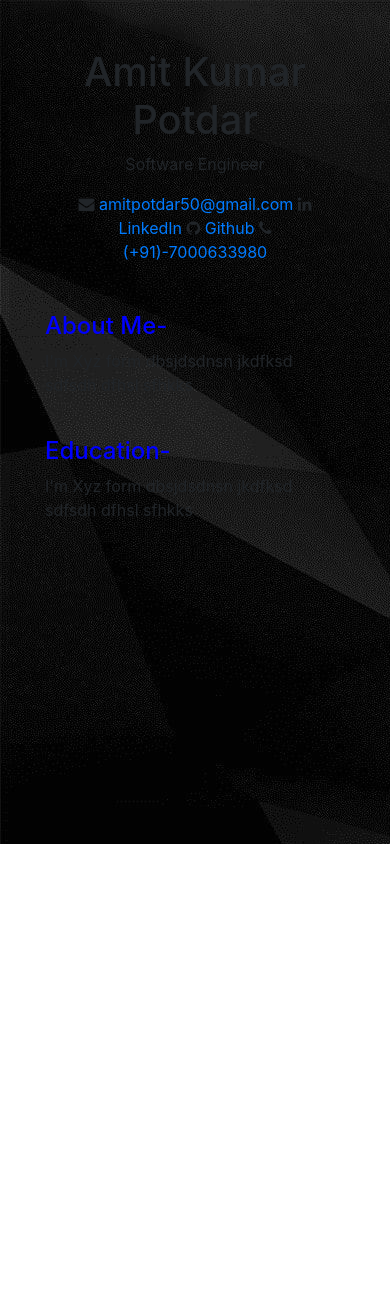
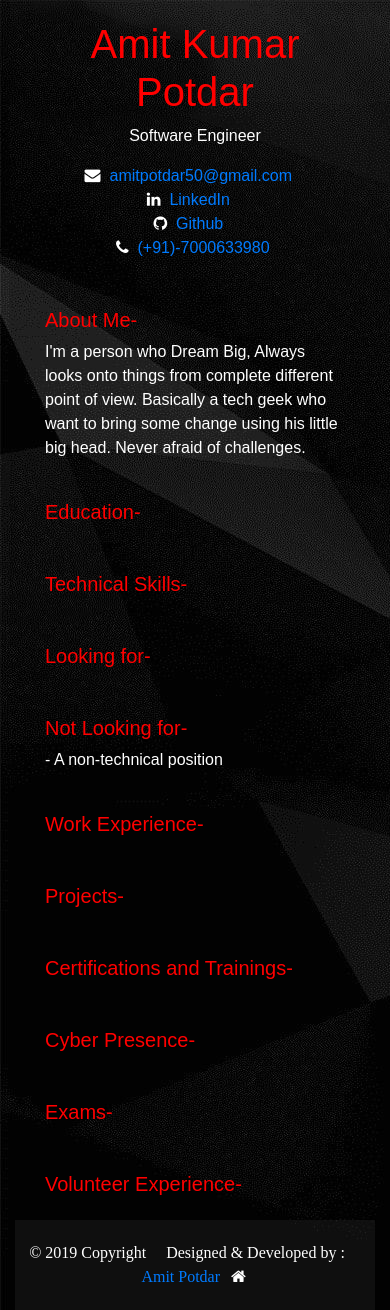
Before and after one commit to amit7566/amit7566.github.io, a plain HTML site: page resume.html in a window 390 px wide. Before the commit the page ends 844 px from the top, so only its background shows below. Drawn offline with nearby package versions, Linux system fonts and the light colour scheme.

Commit message:
resume.html updated

```diff
--- a/design.css
+++ b/design.css
@@ -1,10 +1,10 @@
 /* navbar */
 .navbar-custom {
     padding: 30px;
-    text-align: center;
-    justify-content: center;
-    margin: 60px 0 0 0;
-    background-color: rgba(128, 128, 128, .1)
+    justify-content: flex-end;
+    margin: 60px 0px 50px 0px;
+    background-color: rgba(128, 128, 128, .1);
+    font-family: serif;
 }
 
 .nav-list {
@@ -27,32 +27,55 @@
 
 body {
     background-image: url("bgtwo.jpg");
+    font-family: fantasy;
 }
-
-@media not all and (min-width: 750px) {
-    .navbar-custom {
-        text-align: center;
-        margin: 10px 0 0 0;
-        background-color: rgba(128, 128, 128, .1)
-    }
-
-    .custom-navlink {
-        margin: 10px;
-        padding: 4px;
-    }
+.profpic
+{
+    border-radius: 100%;
+    opacity: .8;
+    float: right;
+    top: 0;
+    left: 0;
+    position: relative;
+    margin:    -180px 0px 0px 0px;
 }
-
-
 .footer span {
     color: white;
-    margin: 0px 0px 5px 20px;
+    margin: 0px 0px 1px 0px;
 }
 
 .footer {
     bottom: 0;
-    position: relative;
+    position: fixed;
     left: 0;
     width: 100%;
     color: white;
     padding: 5px;
+    background-color: rgba(128, 128, 128, .1);
+    font-family: serif;
 }
+@media not all and (min-width: 750px) {
+    .navbar-custom {
+        text-align: center;
+        margin: 10px 0px 0px 0px;
+        background-color: rgba(128, 128, 128, .1);
+        padding:10px;
+        font-family: serif;
+    }
+
+    .custom-navlink {
+        margin: 5px;
+        padding: 2px;
+        font-size: 10px;
+    }
+    .footer {
+        bottom: 0;
+        position: relative;
+        left: 0;
+        width: 100%;
+        color: white;
+        padding: 5px;
+
+    }
+
+}
--- a/resume.css
+++ b/resume.css
@@ -1,8 +1,24 @@
 .name-header{
-
+ margin-top: 20px;
 	text-align: center;
 }
 
-.row h4{
-	color: blue;
+.row h5{
+	color: red;
 }
+p{
+	color: white;
+
+}
+i{
+	color: white;
+}
+h1{
+	color: red;
+}
+.socialprof{
+	justify-content: center;
+	text-align: center;
+	margin: auto;
+	padding: auto;
+}
--- a/resume.html
+++ b/resume.html
@@ -1,9 +1,10 @@
 <!DOCTYPE html>
 <html>
+
 <head>
 	<title>Resume</title>
 	<link rel="stylesheet" href="https://maxcdn.bootstrapcdn.com/bootstrap/4.3.1/css/bootstrap.min.css">
- 	<link rel="stylesheet" type="text/css" href="design.css">
+	<link rel="stylesheet" type="text/css" href="design.css">
 	<!-- jQuery library -->
 	<script src="https://ajax.googleapis.com/ajax/libs/jquery/3.3.1/jquery.min.js"></script>
 
@@ -14,48 +15,151 @@
 	<script src="https://maxcdn.bootstrapcdn.com/bootstrap/4.3.1/js/bootstrap.min.js"></script>
 	<link rel="stylesheet" href="https://cdnjs.cloudflare.com/ajax/libs/font-awesome/4.7.0/css/font-awesome.min.css">
 	<link rel="stylesheet" type="text/css" href="resume.css">
-<meta charset="utf-8">
-<meta name="viewport" content="width=device-width, initial-scale=1">
+	<meta charset="utf-8">
+	<meta name="viewport" content="width=device-width, initial-scale=1">
 </head>
+
 <body class="container-fluid">
 	<div class="container-fluid content-main">
 		<div class="name-header">
-			<br>
-			<br>
 			<h1>Amit Kumar Potdar</h1>
 			<p>Software Engineer</p>
-			<div class="container">
-				<i class="fa fa-envelope"></i>
-				<a  href="mailto:amitpotdar50@gmail.com">amitpotdar50@gmail.com</a>
-				<i class="fa fa-linkedin"></i>
-				<a  href="#">LinkedIn</a>
-				<i class="fa fa-github"></i>
-				<a  href="#">Github</a>
-				<i class="fa fa-phone"></i>
-				<a  href="#">(+91)-7000633980</a>
+			<div class="container row socialprof">
+				<div class="col-sm-3">
+					<i class="fa fa-envelope"></i>&nbsp
+					<a href="mailto:amitpotdar50@gmail.com">amitpotdar50@gmail.com</a>&nbsp&nbsp&nbsp
+				</div>
+				<div class="col-sm-3">
+					<i class="fa fa-linkedin"></i>&nbsp
+					<a href="#">LinkedIn</a>&nbsp&nbsp&nbsp
+				</div>
+				<div class="col-sm-3">
+					<i class="fa fa-github"></i>&nbsp
+					<a href="#">Github</a>&nbsp&nbsp&nbsp
+				</div>
+				<div class="col-sm-3">
+					<i class="fa fa-phone"></i>&nbsp
+					<a href="#">(+91)-7000633980</a>&nbsp
+				</div>
 			</div>
 			<br>
 			<br>
 		</div>
 		<div class="container">
 			<div class="row">
-				<div class="col-sm-3" >
-					<h4>About Me-</h4>
+				<div class="col-sm-3">
+					<h5>About Me-</h5>
 				</div>
 				<div class="col-sm-9">
-					<p>I'm Xyz form dbsjdsdnsn jkdfksd sdfsdh dfhsl sfhkks</p>
+					<p>I'm a person who Dream Big, Always looks onto things from complete different point of view.
+						Basically a tech geek who want to bring some change using his little big head.
+						Never afraid of challenges.
+					</p>
 				</div>
 			</div>
 			<br>
 			<div class="row">
-				<div class="col-sm-3" >
-					<h4>Education-</h4>
+				<div class="col-sm-3">
+					<h5>Education-</h5>
 				</div>
 				<div class="col-sm-9">
-					<p>I'm Xyz form dbsjdsdnsn jkdfksd sdfsdh dfhsl sfhkks</p>
+					<p> </p>
 				</div>
 			</div>
+			<br>
+			<div class="row">
+				<div class="col-sm-3">
+					<h5>Technical Skills-</h5>
+				</div>
+				<div class="col-sm-9">
+					<p> </p>
+				</div>
+			</div>
+			<br>
+			<div class="row">
+				<div class="col-sm-3">
+					<h5>Looking for-</h5>
+				</div>
+				<div class="col-sm-9">
+					<p> </p>
+				</div>
+			</div>
+			<br>
+			<div class="row">
+				<div class="col-sm-3">
+					<h5>Not Looking for-</h5>
+				</div>
+				<div class="col-sm-9">
+					<p>- A non-technical position</p>
+				</div>
+			</div>
+			<br>
+			<div class="row">
+				<div class="col-sm-3">
+					<h5>Work Experience-</h5>
+				</div>
+				<div class="col-sm-9">
+					<p> </p>
+				</div>
+			</div>
+			<br>
+			<div class="row">
+				<div class="col-sm-3">
+					<h5>Projects-</h5>
+				</div>
+				<div class="col-sm-9">
+					<p> </p>
+				</div>
+			</div>
+			<br>
+			<div class="row">
+				<div class="col-sm-3">
+					<h5>Certifications and Trainings-</h5>
+				</div>
+				<div class="col-sm-9">
+					<p> </p>
+				</div>
+			</div>
+			<br>
+			<div class="row">
+				<div class="col-sm-3">
+					<h5>Cyber Presence-</h5>
+				</div>
+				<div class="col-sm-9">
+					<p> </p>
+				</div>
+			</div>
+			<br>
+			<div class="row">
+				<div class="col-sm-3">
+					<h5>Exams-</h5>
+				</div>
+				<div class="col-sm-9">
+					<p> </p>
+				</div>
+			</div>
+			<br>
+			<div class="row">
+				<div class="col-sm-3">
+					<h5>Volunteer Experience-</h5>
+				</div>
+				<div class="col-sm-9">
+					<p> </p>
+				</div>
+			</div>
+
+
 		</div>
 	</div>
+	<div class="footer">
+		<footer>
+
+			<div class="footer-copyright text-center py-3">© 2019 Copyright &nbsp &nbsp Designed & Developed by : &nbsp
+				&nbsp
+				<a href="index.html"> Amit Potdar &nbsp<span class="fa fa-fw fa-home"></span></a>
+			</div>
+		</footer>
+	</div>
 </body>
+
 </html>
```
Also changed, not shown: index.html (+17 -13 lines).
